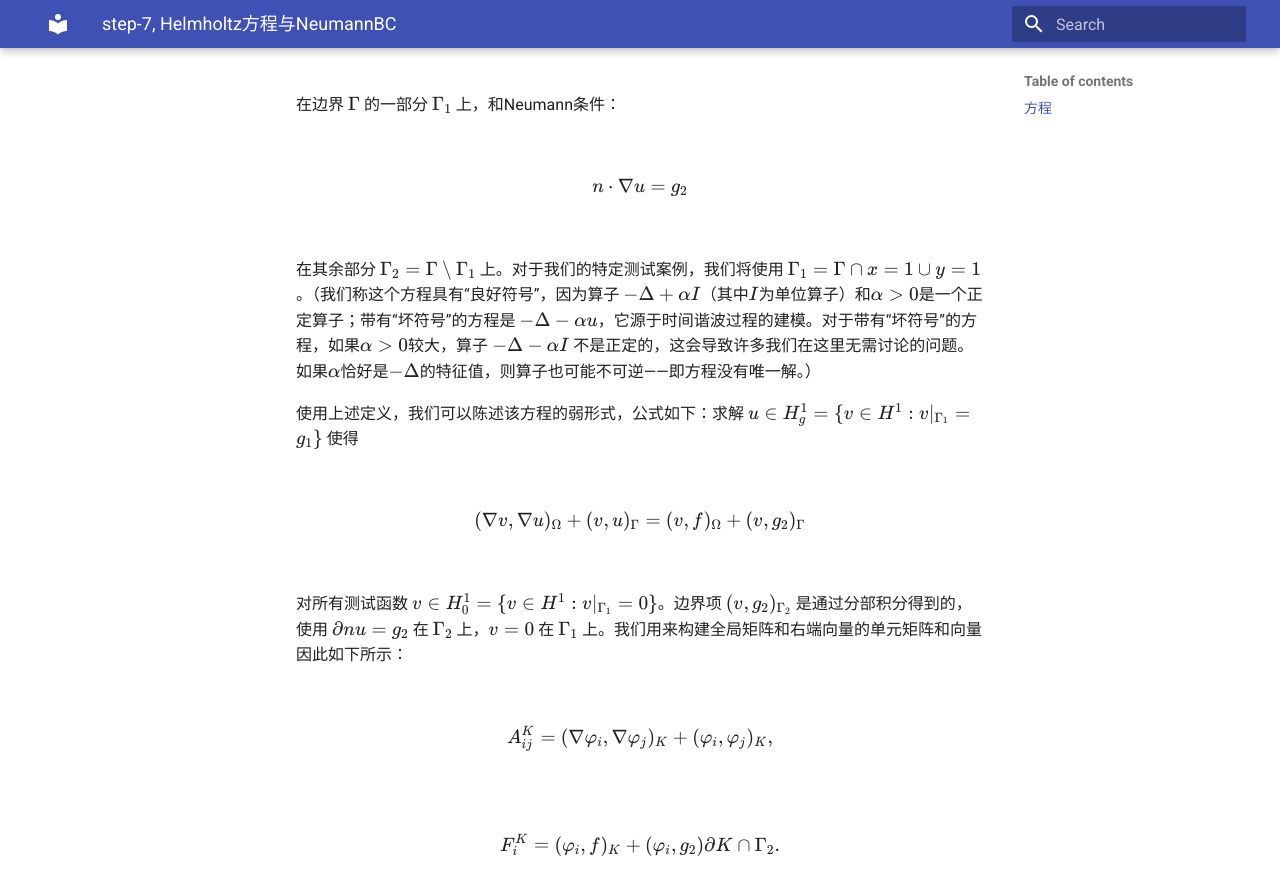
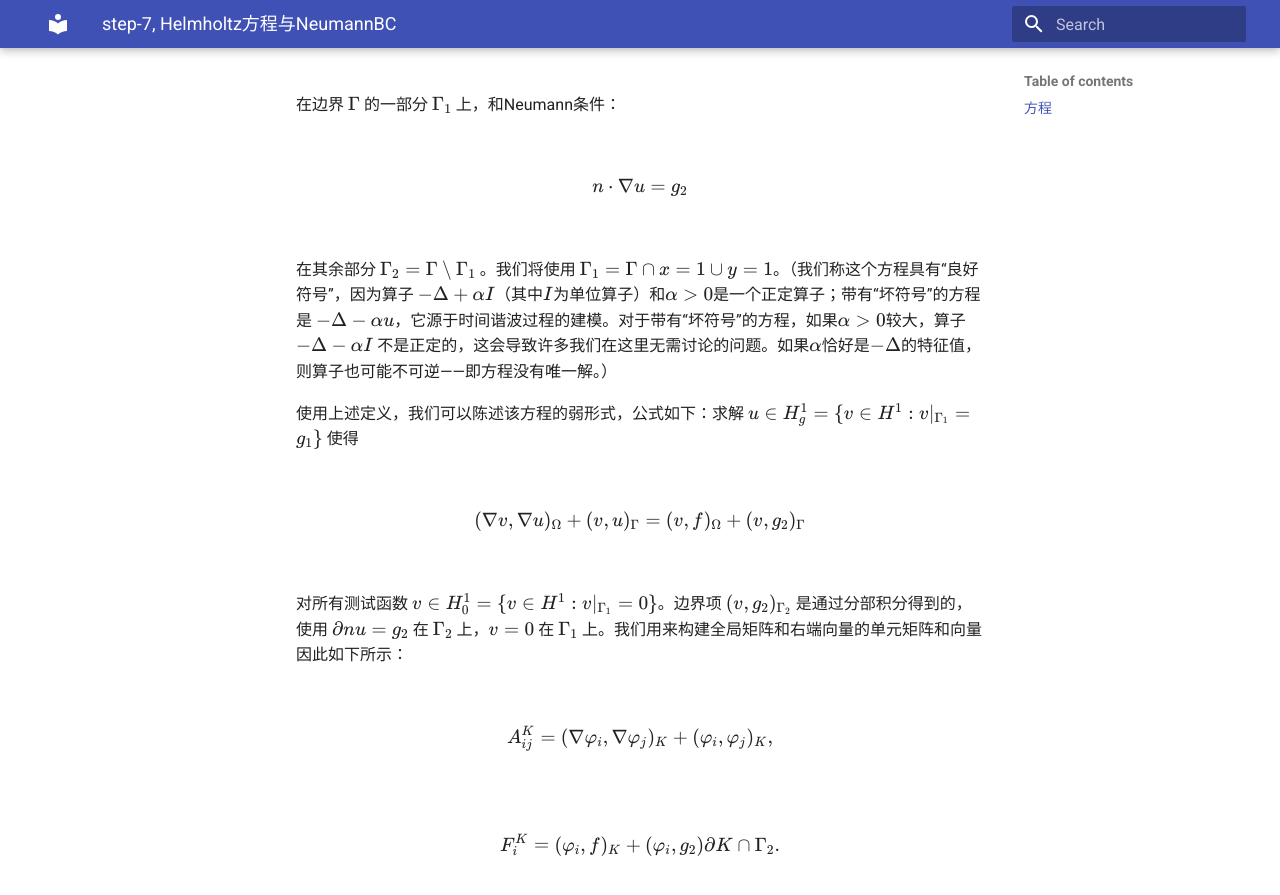
Before and after one commit to ymma98/technotes, an MkDocs documentation site: the page built from docs/FEM/dealii-07_Helmholtz方程与NeumannBC.md, in a window 1280 px wide and 900 px high, scrolled down 1026 px. Shown: the top 895 px of the window. Built offline with MkDocs 1.6.1 and Material for MkDocs 9.7.7, drawn with Linux system fonts in a browser that asks for light colours.

Commit message:
docs/FEM/dealii-07_Helmholtz方程与NeumannBC.md updated from https://stackedit.cn/

```diff
--- a/docs/FEM/dealii-07_Helmholtz方程与NeumannBC.md
+++ b/docs/FEM/dealii-07_Helmholtz方程与NeumannBC.md
@@ -27,7 +27,7 @@ $$ u = g_1 $$
 
 $$ n \cdot \nabla u = g_2 $$
 
-在其余部分 $\Gamma_2 = \Gamma \setminus \Gamma_1$ 上。对于我们的特定测试案例，我们将使用 $\Gamma_1 = \Gamma \cap \{ \{ x = 1 \} \cup \{ y = 1 \} \} $。（我们称这个方程具有“良好符号”，因为算子 $-\Delta + \alpha I$（其中$I$为单位算子）和$\alpha > 0$是一个正定算子；带有“坏符号”的方程是 $-\Delta - \alpha u$，它源于时间谐波过程的建模。对于带有“坏符号”的方程，如果$\alpha > 0$较大，算子 $-\Delta - \alpha I$ 不是正定的，这会导致许多我们在这里无需讨论的问题。如果$\alpha$恰好是$-\Delta$的特征值，则算子也可能不可逆——即方程没有唯一解。）
+在其余部分 $\Gamma_2 = \Gamma \setminus \Gamma_1$ 。我们将使用 $\Gamma_1 = \Gamma \cap \{ \{ x = 1 \} \cup \{ y = 1 \} \} $。（我们称这个方程具有“良好符号”，因为算子 $-\Delta + \alpha I$（其中$I$为单位算子）和$\alpha > 0$是一个正定算子；带有“坏符号”的方程是 $-\Delta - \alpha u$，它源于时间谐波过程的建模。对于带有“坏符号”的方程，如果$\alpha > 0$较大，算子 $-\Delta - \alpha I$ 不是正定的，这会导致许多我们在这里无需讨论的问题。如果$\alpha$恰好是$-\Delta$的特征值，则算子也可能不可逆——即方程没有唯一解。）
 
 使用上述定义，我们可以陈述该方程的弱形式，公式如下：求解 $u \in H^1_g = \{ v \in H^1 : v|_{\Gamma_1} = g_1 \}$ 使得
 
```
Also changed, not shown: other parts of docs/FEM/dealii-07_Helmholtz方程与NeumannBC.md (+1 -1 lines).
